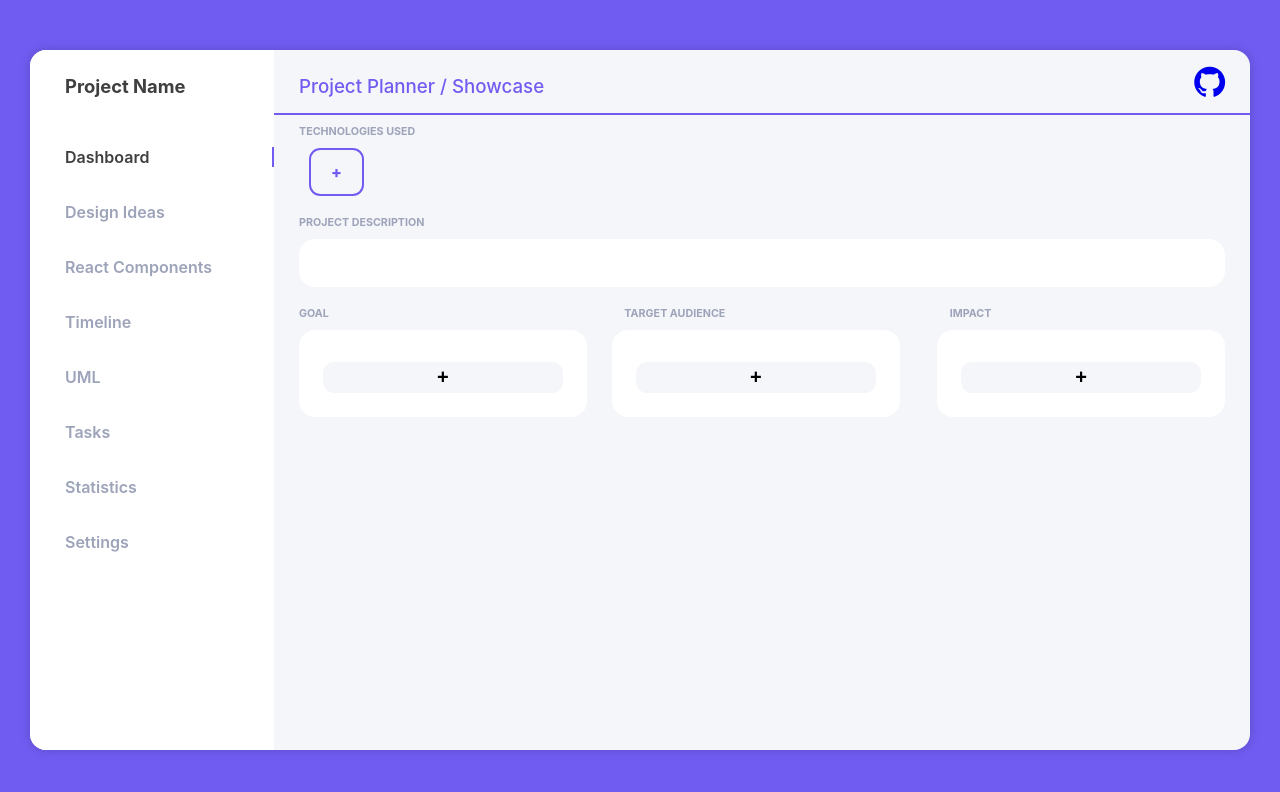
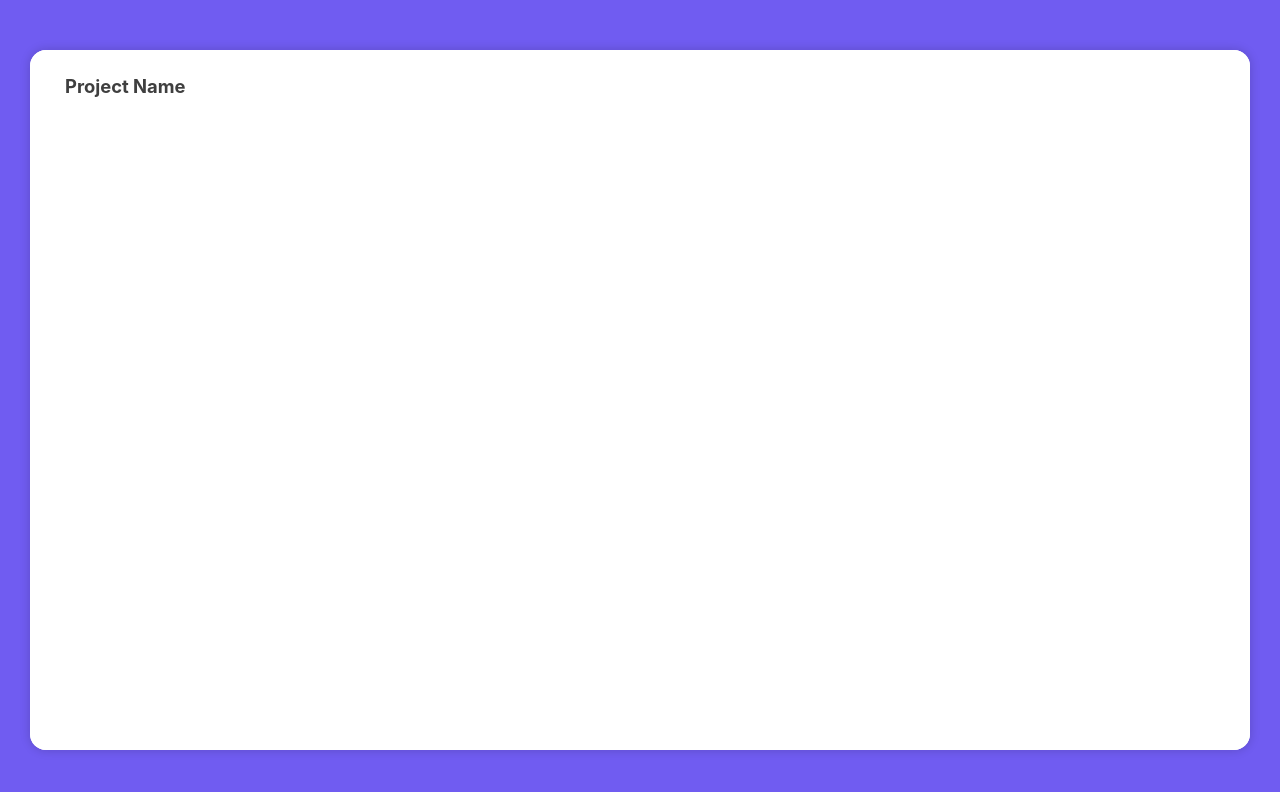
Before and after one commit to coltonehrman/project_showcase, a React (Create React App) app: page /#/ in a window 1280 px wide. Shown: the top 792 px of the page. Built offline with nearby package versions, Linux system fonts and the light colour scheme.

Commit message:
added routes and links for multiple projects

```diff
--- a/src/App.js
+++ b/src/App.js
@@ -1,6 +1,5 @@
 import React from 'react';
 import {
-  HashRouter as Router,
   Route
 } from 'react-router-dom'
 import NavBar from './components/NavBar'
@@ -10,45 +9,43 @@ import './css/App.css';
 
 function App() {
   return (
-    <Router>
     <div className="App">
       <div className="container">
         <NavBar />
 
-          <Route path="/" exact>
-            <Dashboard project="project-planner" />
+        <Route path="/:project/">
+          <Dashboard />
         </Route>
 
-          <Route path="/design/ideas" exact>
+        <Route path="/:project/design/ideas" exact>
           <DesignIdeas />
         </Route>
 
-          <Route path="/react/components" exact>
+        <Route path="/:project/react/components" exact>
 
         </Route>
 
-          <Route path="/timeline" exact>
+        <Route path="/:project/timeline" exact>
 
         </Route>
 
-          <Route path="/uml" exact>
+        <Route path="/:project/uml" exact>
 
         </Route>
 
-          <Route path="/tasks" exact>
+        <Route path="/:project/tasks" exact>
 
         </Route>
 
-          <Route path="/statistics" exact>
+        <Route path="/:project/statistics" exact>
 
         </Route>
 
-          <Route path="/settings" exact>
+        <Route path="/:project/settings" exact>
 
         </Route>
       </div>
     </div>
-    </Router>
   )
 }
 
--- a/src/components/Dashboard.js
+++ b/src/components/Dashboard.js
@@ -1,4 +1,7 @@
 import React from 'react'
+import {
+  useParams
+} from 'react-router-dom'
 import TechSection from './TechSection'
 import DescriptionSection from './DescriptionSection'
 import GoalSection from './GoalSection'
@@ -34,10 +37,8 @@ const SocialLink = ({
   )
 }
 
-const Dashboard = ({
-  project
-}) => {
-  console.log(project)
+const Dashboard = () => {
+  const { project } = useParams()
   const store = storage.project(project)
 
   return (
--- a/src/components/NavBar.js
+++ b/src/components/NavBar.js
@@ -1,51 +1,75 @@
 import React from 'react'
 import {
+  Route,
   Link,
-  useLocation
+  useLocation,
+  useParams
 } from 'react-router-dom'
 import NavHeader from './NavHeader'
 import NavLink from './NavLink'
+import storage from '../controllers/storage'
 import '../css/NavBar.css'
 
+const ProjectLinks = () => {
+  const { pathname: path } = useLocation()
+  const { project } = useParams()
+
+  return (
+    <>
+      <Link to={`/${project}/`}>
+        <NavLink text="Dashboard" active={path === '/'} />
+      </Link>
+
+      <Link to={`/${project}/design/ideas`}>
+        <NavLink text="Design Ideas" active={path === '/design/ideas'} />
+      </Link>
+
+      <Link to={`/${project}/react-components`}>
+        <NavLink text="React Components" active={path === '/react/components'} />
+      </Link>
+
+      <Link to={`/${project}/timeline`}>
+        <NavLink text="Timeline" active={path === '/timeline'} />
+      </Link>
+
+      <Link to={`/${project}/uml`}>
+        <NavLink text="UML" active={path === '/uml'} />
+      </Link>
+
+      <Link to={`/${project}/tasks`}>
+        <NavLink text="Tasks" active={path === '/tasks'} />
+      </Link>
+
+      <Link to={`/${project}/statistics`}>
+        <NavLink text="Statistics" active={path === '/statistics'} />
+      </Link>
+
+      <Link to={`/${project}/settings`}>
+        <NavLink text="Settings" active={path === '/settings'} />
+      </Link>
+    </>
+  )
+}
+
 const NavBar = () => {
-  const { pathname: path } = useLocation()
+  const projects = storage.getProjects()
 
   return (
     <div className="navbar">
       <NavHeader title="Project Name" />
 
       <div className="navbar--links">
-        <Link to="/">
-          <NavLink text="Dashboard" active={path === '/'} />
-        </Link>
+        <Route path="/" exact>
+          {projects.map((project, i) => (
+            <Link key={i} to={`/${project}/`}>
+              <NavLink text={project} />
+            </Link>
+          ))}
+        </Route>
 
-        <Link to="/design/ideas">
-          <NavLink text="Design Ideas" active={path === '/design/ideas'} />
-        </Link>
-
-        <Link to="/react/components">
-          <NavLink text="React Components" active={path === '/react/components'} />
-        </Link>
-
-        <Link to="/timeline">
-          <NavLink text="Timeline" active={path === '/timeline'} />
-        </Link>
-
-        <Link to="/uml">
-          <NavLink text="UML" active={path === '/uml'} />
-        </Link>
-
-        <Link to="/tasks">
-          <NavLink text="Tasks" active={path === '/tasks'} />
-        </Link>
-
-        <Link to="/statistics">
-          <NavLink text="Statistics" active={path === '/statistics'} />
-        </Link>
-
-        <Link to="/settings">
-          <NavLink text="Settings" active={path === '/settings'} />
-        </Link>
+        <Route path="/:project" exact>
+          <ProjectLinks />
+        </Route>
       </div>
     </div>
   )
--- a/src/controllers/storage.js
+++ b/src/controllers/storage.js
@@ -13,6 +13,7 @@ const Storage = () => {
   }
 
   const _controller = {
+    getProjects: () => Object.keys(_data.projects),
     project: (project) => {
       const _get = () => _data.projects[project]
 
--- a/src/index.js
+++ b/src/index.js
@@ -1,12 +1,17 @@
 import React from 'react';
 import ReactDOM from 'react-dom';
+import {
+  HashRouter as Router
+} from 'react-router-dom'
 import App from './App';
 import * as serviceWorker from './serviceWorker';
 import './css/index.css';
 
 ReactDOM.render(
   <React.StrictMode>
-    <App />
+    <Router>
+      <App />
+    </Router>
   </React.StrictMode>,
   document.getElementById('root')
 );
```
Lines whose indentation alone changed are shown as unchanged.
